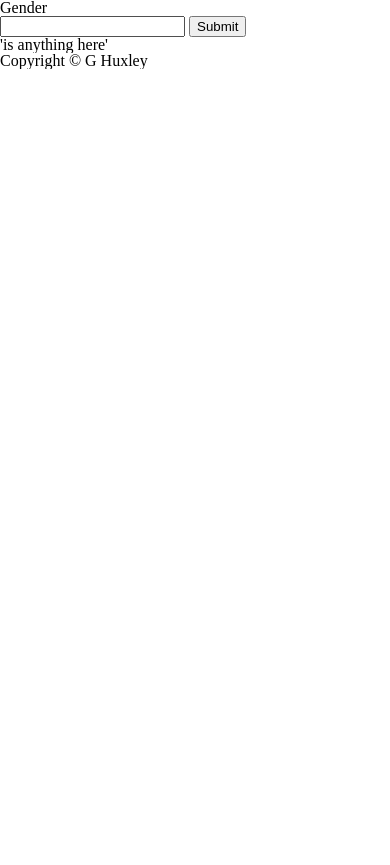
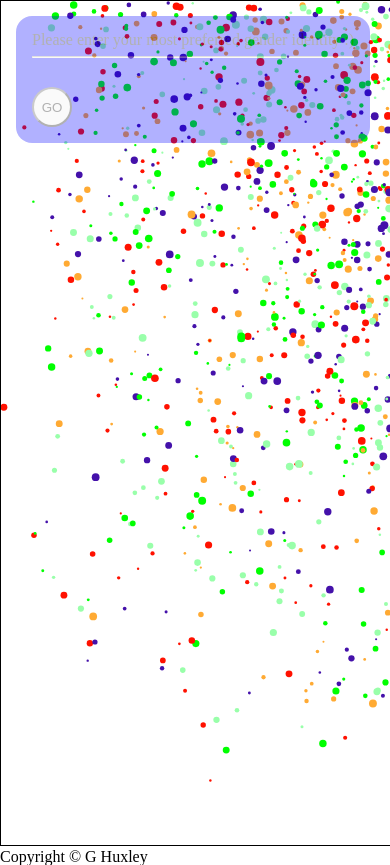
Before and after one commit to HuxleyM/Gender-Bubbles, a PHP site: page / in a window 390 px wide. Before the commit the page ends 69 px from the top, so only its background shows below. Run offline with PHP 8.4, Linux system fonts and the light colour scheme; data that the repository does not hold is empty.

Commit message:
stage1 bout to change flow

```diff
--- a/application/controller/DataController.php
+++ b/application/controller/DataController.php
@@ -46,30 +46,11 @@ class DataController extends BaseController
         require APP . 'view/_templates/footer.php';
     }
 
-    // ok so this wasnt working because of the time delays taken with asynchronsity
-    /*public function add($x){
-    $info = null;
-       if($this->model->input($x)){
-        $info = $this->model->getData();
-        //there is a problem here, its returning
-
-        print_r($info);
-         //echo json_encode($info);
-       }
-       echo 'boo hoo';
-    }*/
-
 
     public function add($x){
         //im still cautious that one may complete befor the other?
         $this->model->input($x);
         $info = $this->model->getData();
-        // json encode and decode to get rid of std Object Class
-        // testing
-
-
-        //------- this might be bettert as a seperate function to allow
-        // start value to also use it
 
         $info = json_decode(json_encode($info), True);
 
@@ -89,11 +70,10 @@ class DataController extends BaseController
     public function total(){
         $total = $this->model->total();
         $total =  json_decode(json_encode($total), TRUE);
-        $total = json_encode($total[0]['count(*)']);
+        $total = json_encode((int)$total[0]['count(*)']);// going into first array grabbing this value.
+
         echo $total;
-       /* $total = (int)$total; // casting is turning to 0..
-        // kk this needs to only return an interger.
-        echo $total;  //string number.*/
+
     }
 
 
--- a/application/view/_templates/footer.php
+++ b/application/view/_templates/footer.php
@@ -2,10 +2,14 @@
 			<p>Copyright &copy; G Huxley</p>
 		</footer>
 
-			<script src='<?php echo URL?>public/js/ajax.js'></script>
-			<script src='<?php echo URL?>public/js/makeCircle.js'></script>
-			<!--<script src='<?php echo URL?>public/js/start.js'></script>-->
-
+			<script src='<?php echo URL?>public/js/functionality/ajax.js'></script>
+			<script src='<?php echo URL?>public/js/functionality/dataHandler.js'></script>
+			<!-- canvas stuff goes here -->
+			<script src='<?php echo URL?>public/js/canvas/mouse.js'></script>
+			<script src='<?php echo URL?>public/js/canvas/responsive.js'></script>
+			<script src='<?php echo URL?>public/js/canvas/Circle.js'></script>
+			<script src='<?php echo URL?>public/js/canvas/circleArray.js'></script>
+			<script src='<?php echo URL?>public/js/canvas/start.js'></script>
 	</body>
 </html>
 
--- a/application/view/_templates/header.php
+++ b/application/view/_templates/header.php
@@ -7,7 +7,7 @@ session_start();
 <html lang='en-GB'>
 	<head>
 		<meta charset='utf-8' />
-		<title>Animal Kingdom - <?php if(isset($pageTitle)) echo $pageTitle ?></title>
+		<title>Gender Identity Survey</title>
 		<!-- add the link to the css style sheet here -->
 	 <link href="<?php echo URL; ?>css/main.css" rel="stylesheet" type="text/css" >
 
--- a/application/view/index.php
+++ b/application/view/index.php
@@ -1,14 +1,14 @@
-<form id='form' method='POST'>
-    <label for = 'gender'> Gender </label> </br>
-    <input type = 'text' id='gender'>
-    <input type = 'submit' value = 'Submit'>
-</form>
+<div id='container'>
+    <form id='form' method='POST'>
+        <label for = 'gender'> Please enter your most preferred gender identity :) </label> </br>
+        <hr>
+        <input type = 'text' id='gender'>
+        <input type = 'submit' value = 'GO' id='submit'>
+    </form>
+    <div id='temporaryDump'></div>
+</div> <!-- closing the container -->
 
-<div>
-    <p id = 'contents'>
-        'is anything here'
-    </p>
-</div>
+<canvas> Your browser doesnt support canvas :0 </canvas>
 
 <!-- here we echo whats been fetched from the data controller already,
 we can pass this streight to the call back function
--- a/public/css/main.css
+++ b/public/css/main.css
@@ -51,3 +51,38 @@ table {
 p{
 	overflow: scroll;
 }
+
+/*------------------------------------------------------- canvas stuff */
+canvas {
+	border: 1pt solid black;
+}
+
+/*--------------------------------------------------- container */
+
+#container{
+	position: absolute;
+	margin: 1em 0em 1em 1em;
+	border-radius: 1em;
+
+	background: blue;
+	opacity: 0.3;
+	padding: 1em;
+
+
+
+}
+
+form input{
+	display: block;
+}
+
+#submit{
+	border-radius: 50%;
+	height: 3em;
+	width: 3em;
+}
+
+#gender{
+	opacity: 0;
+	/* opacity at zero means i cant do the thicker bottom border */
+}
--- /dev/null
+++ b/public/js/canvas/Circle.js
@@ -0,0 +1,62 @@
+//color for circles
+//global variables for circle
+
+
+var colorArray = [
+    '#ffaa33',
+    '#99ffaa',
+    '#00ff00',
+    '#4411aa',
+    '#ff1100',
+];
+
+
+function Circle(x, y, dx, dy, radius){
+    this.x = x;
+    this.y = y;
+    this.dx = dx;
+    this.dy = dy;
+    this.radius = radius;
+    this.maxRadius = 40; //hardcoded
+    this.minRadius = this.radius;
+    this.color = colorArray[Math.floor(Math.random() * colorArray.length)]
+
+    this.draw = function(){
+        context.beginPath();
+        context.arc(this.x, this.y, this.radius, 0, Math.PI * 2, false);
+        context.strokeStyle = 'blue';
+        context.fillStyle = this.color;
+        context.fill();
+    }
+
+    this.update = function() {
+        //velocity and bouncing
+        if(this.x > innerWidth || this.x - this.radius < 0){
+            this.dx = -this.dx;
+        }
+
+        if( this.y + this.radius > innerHeight || this.y - this.radius < 0){
+            this.dy = -this.dy;
+        }
+        this.x += this.dx;
+        this.y += this.dy;
+
+
+
+        //interactivity
+
+        if((mouse.x - this.x) < 50 && (mouse.x - this.x) > -50
+            && (mouse.y - this.y) < 50 && (mouse.y - this.y) > -50){
+                if(this.radius < this.maxRadius){
+                    this.radius += 1;
+                }
+        }
+        else if(this.radius > this.minRadius){
+            this.radius -=1;
+        }
+
+
+        //calling draw function from within....urgh
+        this.draw();
+    }
+}
--- /dev/null
+++ b/public/js/canvas/circleArray.js
@@ -0,0 +1,17 @@
+//making the array
+//reseting circle array
+var circleArray = [];
+
+function init(){
+    //resetting circle
+    circleArray = [];
+    for(var i = 0 ; i < 1000; i++){
+        let radius = Math.random() * 3 + 1;
+        let x = Math.random() * (innerWidth - radius * 2) + radius;
+        let y = Math.random() * (innerHeight - radius * 2) + radius;
+        let dx = Math.random() - 0.5 * 4;
+        let dy = Math.random() - 0.5 * 4;
+        circleArray.push(new Circle(x, y, dx, dy, radius));
+    }
+
+}
--- /dev/null
+++ b/public/js/canvas/mouse.js
@@ -0,0 +1,10 @@
+var mouse = {
+    x : undefined,
+    y: undefined
+}
+
+
+window.addEventListener('mousemove', function(event){
+    mouse.x = event.x;
+    mouse.y = event.y;
+})
--- /dev/null
+++ b/public/js/canvas/responsive.js
@@ -0,0 +1,5 @@
+window.addEventListener('resize', function(){
+    canvas.width = window.innerWidth;
+    canvas.height = window.innerHeight;
+    init();
+})
--- /dev/null
+++ b/public/js/canvas/start.js
@@ -0,0 +1,18 @@
+var canvas = document.querySelector('canvas');
+// these are initalised here but changed in responsiveness - could responsivenss go here?
+canvas.width = window.innerWidth;
+canvas.height = window.innerHeight;
+
+var context = canvas.getContext('2d');
+
+function animate(){
+   requestAnimationFrame(animate);
+   //clearing
+   context.clearRect(0, 0, innerWidth, innerHeight);
+
+   for(var i = 0; i < circleArray.length; i++){
+       circleArray[i].update();
+   }
+}
+init();
+animate();
--- a/public/js/ajax.js
+++ b/public/js/functionality/ajax.js
@@ -5,20 +5,23 @@ window.onload = function(e){
     const URL = '//localhost/contents/gender_survey/';
     const form = document.getElementById('form');
 
+
     form.addEventListener("submit", function(evt) {
         // prevent default prevents the window from loading up again, as we are using ajax as opposed to post and get this is wahat we need.
         evt.preventDefault();
+        ammendData(); // will call second ajax request, which then calls handler
 
-        // using higher order to call both
-        ammendData(updateTotal); /// ------------ this should be done better..
+       /* // variables that will be set through call back setters then passed to function */
+        var dataArray = [];
+        var total = undefined;
     })
-
 
 /*-------------------------------------------------------------- Ajax Function: updating data */
 
-function ammendData(func){
+function ammendData(){
 
             const identity = document.getElementById('gender').value;
+
 
         try {
 
@@ -33,13 +36,13 @@ function ammendData(func){
             xmlhttp.onreadystatechange = function() {
 
                 if (this.readyState == 4 && this.status == 200) {
-                    //callback(xmlhttp.responseText);
-                    console.log(xmlhttp.responseText)
-                    func(); /// ----- thibk this heres pretty messy actuallly.....
-                    contents.innerHTML = xmlhttp.responseText;
+                    let parsedArray = JSON.parse(xmlhttp.responseText);
+                    ammendDataCallBack(parsedArray);
+                    updateTotal();
+
 
                 } else {
-                    contents.innerHTML = "Loading...";
+                    temporaryDump.innerHTML = "Loading...";
                 };
             };
 
@@ -52,9 +55,9 @@ function ammendData(func){
         }
     }
 
-
 /*-------------------------------------------------------------- Ajax Function: getting total */
 var updateTotal = function(){
+    // m
 
         try {
 
@@ -69,8 +72,10 @@ var updateTotal = function(){
              total.onreadystatechange = function() {
 
                 if (this.readyState == 4 && this.status == 200) {
-                    //callback(xmlhttp.responseText);
-                    console.log('total'+ total.responseText)
+                    let parsedInt = JSON.parse(total.responseText);
+                    totalCallBack(parsedInt);
+                    dataHandler(dataArray, total);
+
 
                 } else {
                     //contents.innerHTML = "Loading...";
@@ -86,4 +91,18 @@ var updateTotal = function(){
         }
 };
 
+/*-------------------------------------------------------------- setter Functions: callback */
+ function ammendDataCallBack(x){
+     if(x){
+         return dataArray = x;
+
+     }
+ }
+
+ function totalCallBack(x){
+    if(x){
+       return  total = x;
+
+    }
+}
 }// closing window onload.
--- /dev/null
+++ b/public/js/functionality/dataHandler.js
@@ -0,0 +1,13 @@
+function dataHandler(obj , int ){
+   //ok so json actually converts to an object array
+
+ for (var key in obj) {
+    let test = obj[key];
+    let identity = test[0];
+    let quantity = test[1];
+    let decimalPercent = quantity /  int;
+    // now need to call the circle constructior.
+    document.getElementById('temporaryDump').innerHTML= '<p>'+identity + ' '+ quantity + '\n'+ '</p>';
+}
+
+}
--- a/public/js/makeCircle.js
+++ /dev/null
@@ -1,4 +0,0 @@
-function makeCircle(a ,b ){
-
-    console.log(a, b);
-}
--- a/public/js/start.js
+++ /dev/null
@@ -1,4 +0,0 @@
-window.onload = function(e){
-    const div = document.getElementById('dom-target').value;
-    //callback(div);
-}
```
Also changed, not shown: application/model/DataModel.php (line endings or trailing spaces).
